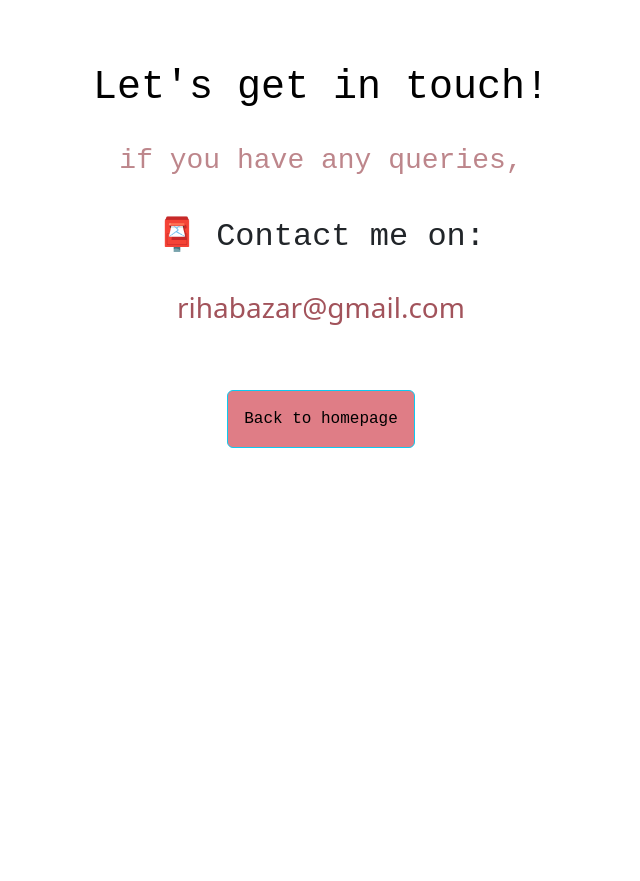
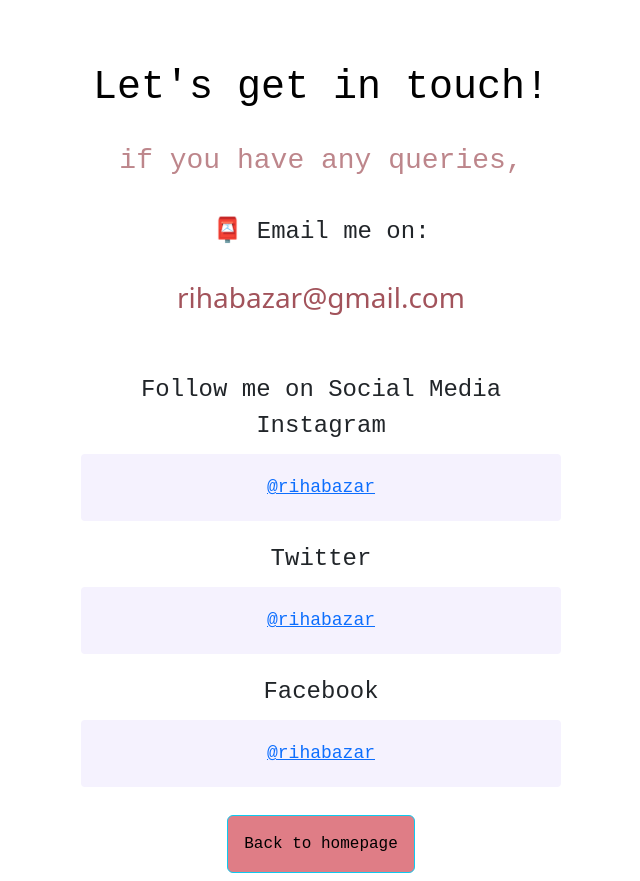
Before and after one commit to Shahbi88/portfolio-proper, a website: page contact.html in a window 1280 px wide. Shown: the whole page, without its empty margins (319-959 px from the left). Before the commit the page ends 800 px from the top, so only its background shows below. Drawn offline with nearby package versions, Linux system fonts and the light colour scheme.

Commit message:
Update contact.html

```diff
--- a/contact.html
+++ b/contact.html
@@ -36,12 +36,19 @@
       color: #a2535b;
       font-family: "Courier New", Courier, monospace;
     }
-    h2 {
+    h2,
+    .sub-head {
       font-family: "Courier New", Courier, monospace;
+      font-size: x-large;
+      text-align: center;
     }
     .address {
       color: #a2535b;
       margin-top: 30px;
+    }
+    p {
+      margin: 20px 400px;
+      margin-top: 10px;
     }
   </style>
   <body>
@@ -58,7 +65,7 @@
           class="email"
           title="contact Rihab Azar on the email below this text"
         >
-          📮 Contact me on:
+          📮 Email me on:
         </h2>
         <a
           class="address email-link"
@@ -69,7 +76,31 @@
         </a>
       </div>
     </div>
+
     <div class="back">
+      <div class="sub-head d-block justify-content-center">
+        Follow me on Social Media
+        <div>
+          <div class="brighter">Instagram</div>
+          <p>
+            <a href="https://www.instagram.com/rihabazar/" target="_blank"
+              >@rihabazar</a
+            >
+          </p>
+          <div class="brighter">Twitter</div>
+          <p>
+            <a href="https://twitter.com/RihabAzar" target="_blank"
+              >@rihabazar</a
+            >
+          </p>
+          <div class="brighter">Facebook</div>
+          <p>
+            <a href="https://www.facebook.com/Rihab.Oud" target="_blank"
+              >@rihabazar</a
+            >
+          </p>
+        </div>
+      </div>
       <a
         href="index.html"
         class="homepage-link p-3 m-2 btn btn-info"
```
